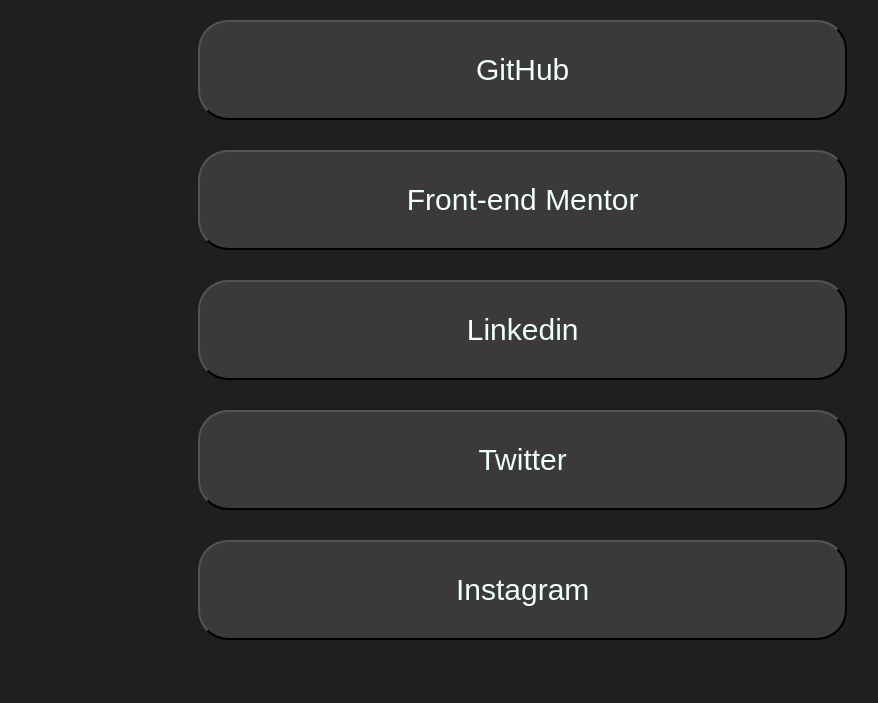
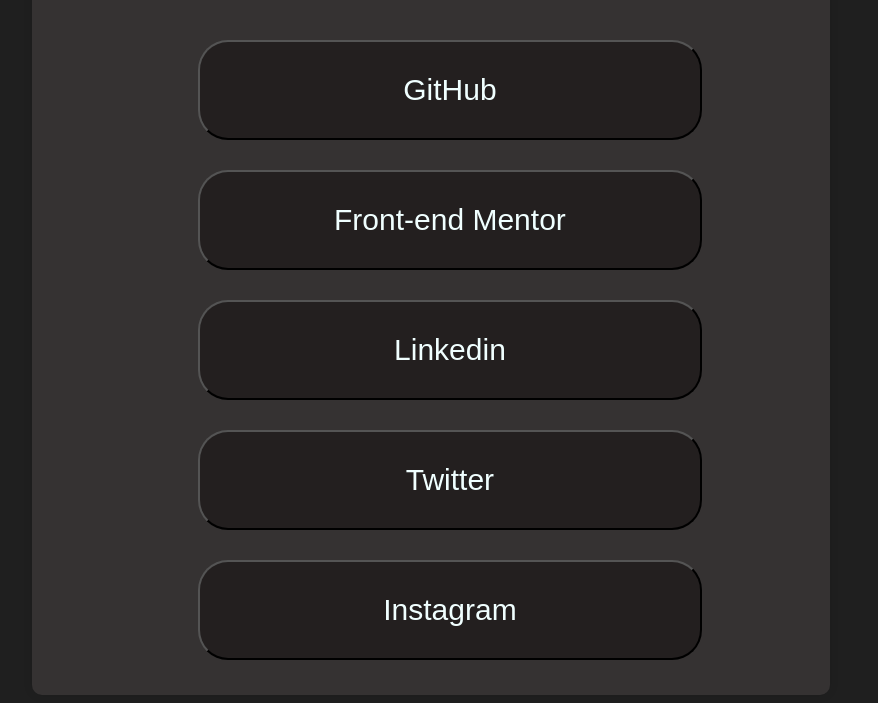
Before and after one commit to Rynorbu/Frontend-Mentor-Challenges, a plain HTML site: page social-links-profile-main/index.html in a window 1280 px wide. Shown: the part 528-1231 px from the top of the page, without its empty margins (209-1087 px from the left). Before the commit the page ends 1191 px from the top, so only its background shows below. Drawn offline with Linux system fonts and the light colour scheme.

Commit message:
finished

```diff
--- a/social-links-profile-main/index.css
+++ b/social-links-profile-main/index.css
@@ -8,7 +8,7 @@
   color: white;
 }
 #ooi{
-  margin-left: 10%;
+  margin-left: 11%;
   text-align: center;
 }
 #lon{
@@ -24,11 +24,26 @@
   display: block;
 }
 .card{
-  width: 60%;
+  width: 70%;
   height: 100px;
   font-size: 30px;
-  background-color: hsl(0, 3%, 23%);
+  background-color: hsl(0, 5%, 13%);
   color: azure;
   border-radius: 30px;
   margin: 15px auto;
 }
+
+.card:hover {
+  background-color: #89e913;
+  color: black;
+}
+
+#ooi {
+  text-align: center;
+  width: 60%;
+  margin: 0 auto;
+  background-color: #363333fe;
+  padding: 20px;
+  border-radius: 10px;
+  box-shadow: 0 0 10px rgba(0, 0, 0, 0.1);
+}
```
